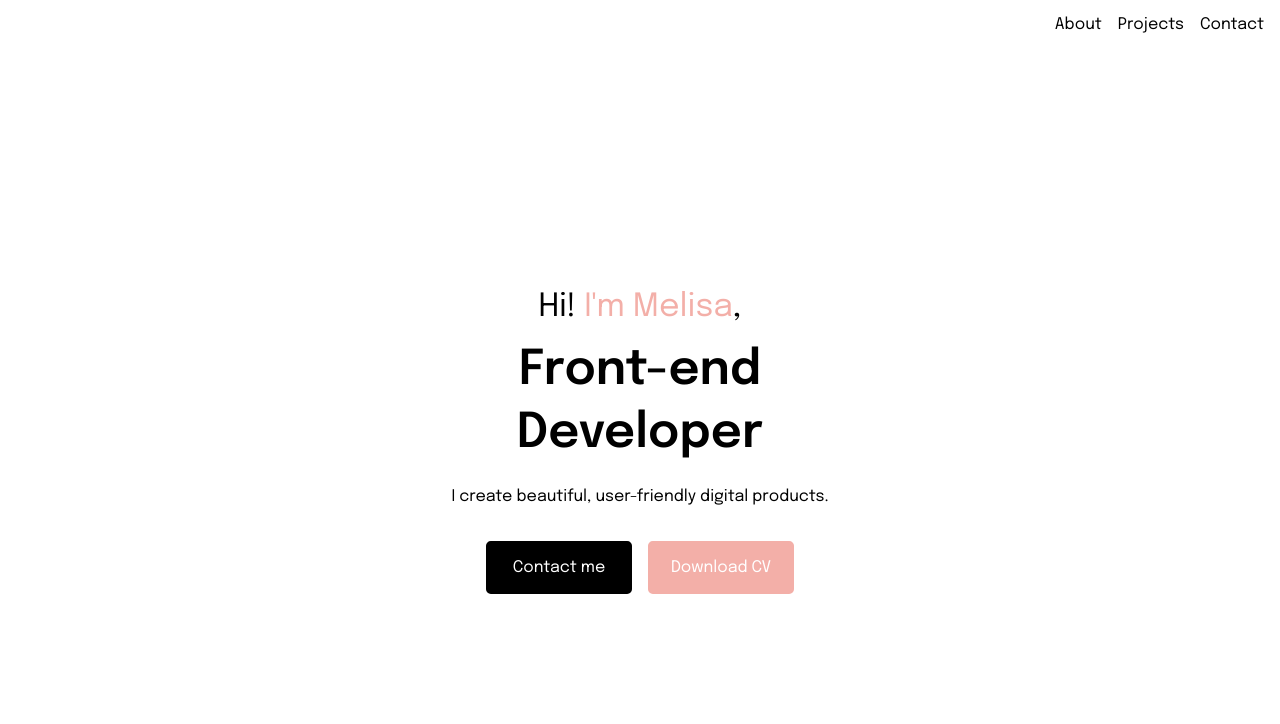
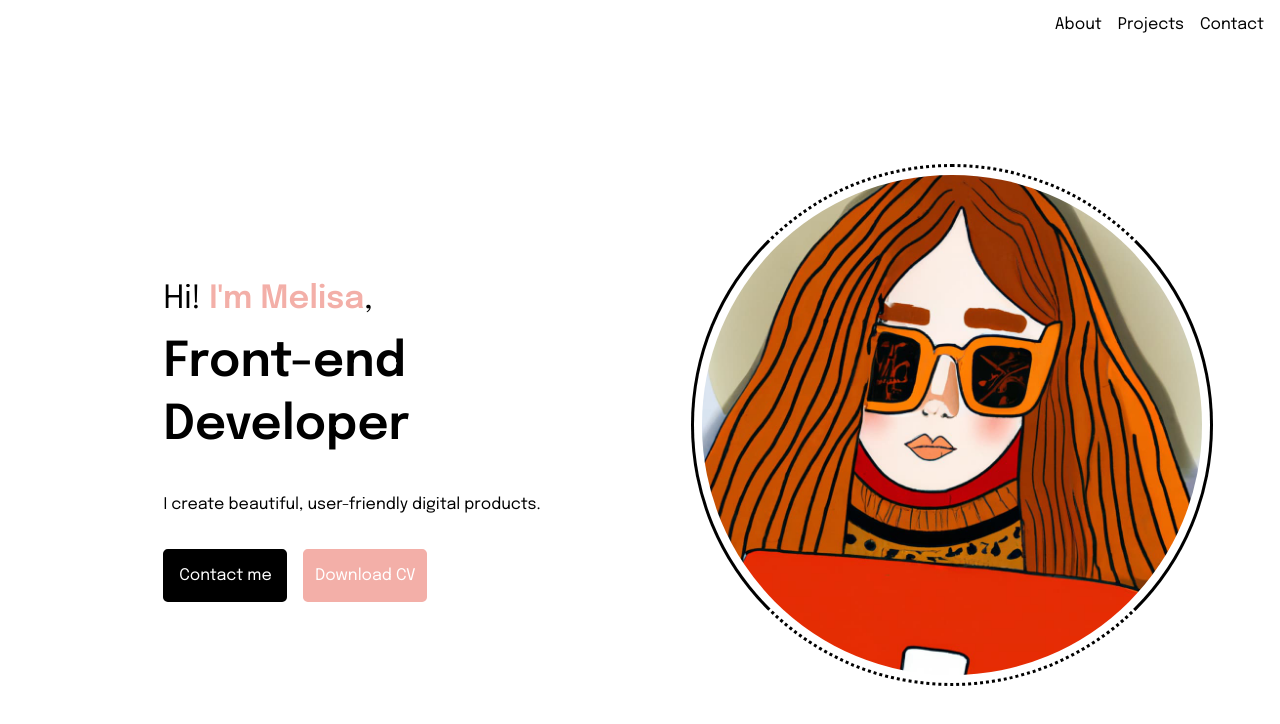
Before and after one commit to melisandoval/portfolio-vue, a Vue app: page / in a window 1280 px wide. Shown: the top 724 px of the page. Built offline with nearby package versions, Linux system fonts and the light colour scheme.

Commit message:
add header img

```diff
--- a/src/HeaderHero/HeaderHero.vue
+++ b/src/HeaderHero/HeaderHero.vue
@@ -1,6 +1,6 @@
 <template>
   <div class="header-container">
-    <section>
+    <article>
       <h1>
         <span class="h1-minor">Hi! <span class="h1-highlight">I'm Melisa</span>,</span> <br />
         <span class="h1-major"
@@ -13,7 +13,10 @@
         <a href="#contact" class="header-contact-link">Contact me</a>
         <a href="#" class="header-download-cv-link">Download CV</a>
       </div>
-    </section>
+    </article>
+    <div class="header-img-container">
+      <img src="../../public/assets/github-avatar.jpg" alt="" />
+    </div>
   </div>
 </template>
 
@@ -46,6 +49,7 @@
 
 .h1-highlight {
   color: #f3afa8;
+  font-weight: bold;
 }
 
 p {
@@ -62,7 +66,7 @@ p {
 }
 
 a {
-  padding: 1em;
+  padding: 1em 0;
   border-radius: 0.3em;
   font-size: 0.7rem;
   width: 80px;
@@ -81,6 +85,7 @@ a:hover {
 .header-contact-link:hover {
   background-color: #ffffff;
   color: black;
+  font-weight: bold;
 }
 
 .header-download-cv-link {
@@ -92,6 +97,21 @@ a:hover {
 .header-download-cv-link:hover {
   background-color: #ffffff;
   color: #f3afa8;
+  font-weight: bold;
+}
+
+.header-img-container {
+  max-width: 80%;
+  display: grid;
+  place-items: center;
+  margin: 3em;
+}
+
+img {
+  padding: 0.5em;
+  max-width: 100%;
+  border-style: dotted solid;
+  border-radius: 50%;
 }
 
 @media screen and (min-width: 768px) {
@@ -101,7 +121,24 @@ a:hover {
 
   a {
     font-size: 1rem;
-    width: 110px;
+    width: 120px;
+  }
+
+  .header-container {
+    display: grid;
+    grid-template-columns: 1fr 1fr;
+  }
+
+  article {
+    display: flex;
+    flex-direction: column;
+    align-items: flex-start;
+    text-align: left;
+    padding-left: 3em;
+  }
+
+  a {
+    text-align: center;
   }
 }
 </style>
```
Also changed, not shown: public/assets/github-avatar.jpg (added).
